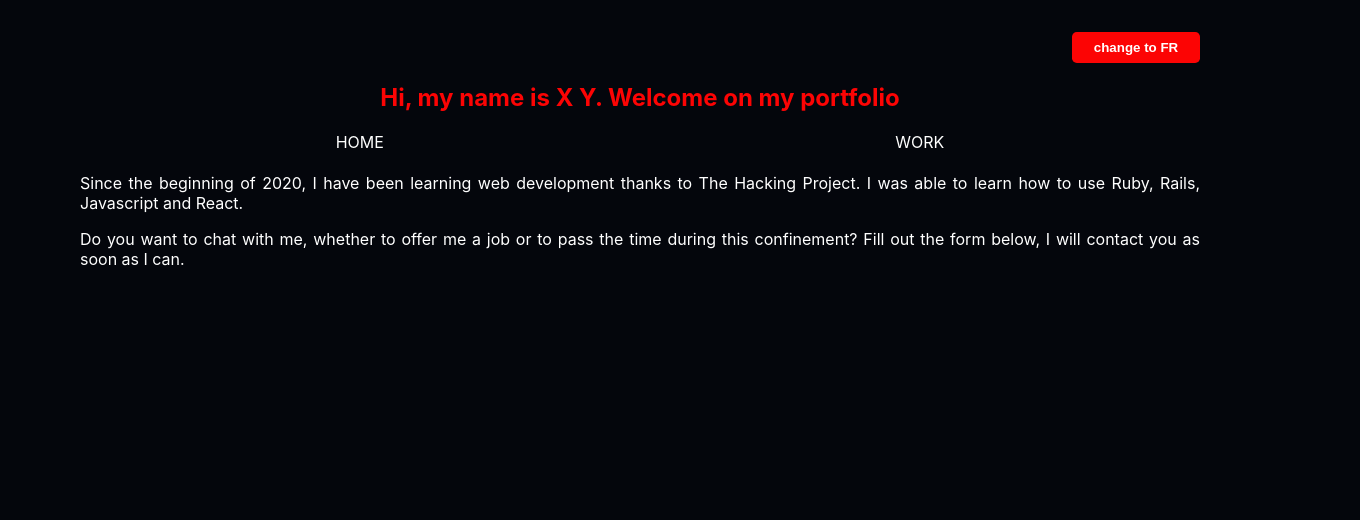
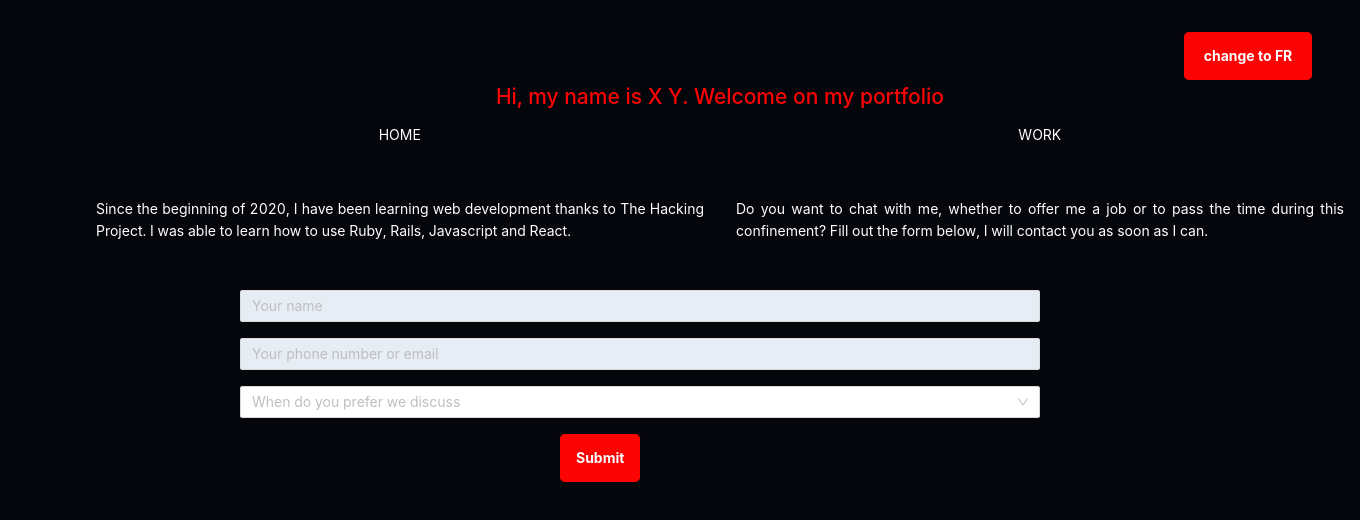
Before and after one commit to julienemo/thp_next_27, a React (Create React App) app in the folder multilingualportfolio/: page / in a window 1280 px wide. Shown: the top 520 px of the page, 1360 px wide, since content can reach past the window. Built offline with nearby package versions, Linux system fonts and the light colour scheme.

Commit message:
[project] added antD CSS and form, translated

```diff
--- /dev/null
+++ b/multilingualportfolio/src/Components/ContactForm.jsx
@@ -0,0 +1,67 @@
+import React from 'react';
+import {
+  Form, Input, Button, Select,
+} from 'antd';
+import { injectIntl, FormattedMessage } from 'react-intl';
+
+const ContactForm = ({ intl }) => {
+  const { Option } = Select;
+  const layout = {
+
+    wrapperCol: {
+      span: 20,
+    },
+  };
+  const tailLayout = {
+    wrapperCol: {
+      offset: 8,
+      span: 16,
+    },
+  };
+  const [form] = Form.useForm();
+
+  return (
+    <Form {...layout} form={form} name="control-hooks">
+      <Form.Item name="name" rules={[{ required: true }]}>
+        <Input placeholder={intl.formatMessage({ id: 'name' })} />
+      </Form.Item>
+
+      <Form.Item name="contact" rules={[{ required: true }]}>
+        <Input placeholder={intl.formatMessage({ id: 'phone_or_mail' })} />
+      </Form.Item>
+
+      <Form.Item name="gender" rules={[{ required: true }]}>
+        <Select placeholder={intl.formatMessage({ id: 'delay' })} allowClear>
+          <Option value="male">{intl.formatMessage({ id: 'asap' })}</Option>
+          <Option value="female">
+            {intl.formatMessage({ id: 'before_next_week' })}
+          </Option>
+          <Option value="other">
+            {intl.formatMessage({ id: 'no_urgent' })}
+          </Option>
+        </Select>
+      </Form.Item>
+      <Form.Item
+        noStyle
+        shouldUpdate={(prevValues, currentValues) => prevValues.gender !== currentValues.gender}
+      >
+        {({ getFieldValue }) => (getFieldValue('gender') === 'other' ? (
+          <Form.Item
+            name="customizeGender"
+            label="Customize Gender"
+            rules={[{ required: true }]}
+          >
+            <Input />
+          </Form.Item>
+        ) : null)}
+      </Form.Item>
+      <Form.Item {...tailLayout}>
+        <Button type="primary" htmlType="submit">
+          Submit
+        </Button>
+      </Form.Item>
+    </Form>
+  );
+};
+
+export default injectIntl(ContactForm);
--- a/multilingualportfolio/src/Components/Navbar.jsx
+++ b/multilingualportfolio/src/Components/Navbar.jsx
@@ -4,9 +4,7 @@ import { FormattedMessage } from 'react-intl';
 
 import Title from './Title';
 
-const Navbar = ({ ...btnOnClick }) => {
-  const one = '1';
-  return (
+const Navbar = ({ ...btnOnClick }) => (
   <nav>
     <div id="btn_zone">
       <button
@@ -30,6 +28,5 @@ const Navbar = ({ ...btnOnClick }) => {
     </div>
   </nav>
 );
-};
 
 export default Navbar;
--- a/multilingualportfolio/src/Pages/Home.jsx
+++ b/multilingualportfolio/src/Pages/Home.jsx
@@ -1,17 +1,23 @@
 import React from 'react';
 import { FormattedMessage } from 'react-intl';
+import ContactForm from '../Components/ContactForm';
 
 const Home = () => {
   console.log('in home');
   return (
-    <div>
-      <p>
-        <FormattedMessage id="presentation" />
-      </p>
-      <p>
-        <FormattedMessage id="contact" />
-      </p>
-    </div>
+    <>
+      <div className="text_zone">
+        <p className="text">
+          <FormattedMessage id="presentation" />
+        </p>
+        <p className="text">
+          <FormattedMessage id="contact" />
+        </p>
+      </div>
+      <div id="form_zone">
+        <ContactForm />
+      </div>
+    </>
   );
 };
 
--- a/multilingualportfolio/src/Pages/Showcase.jsx
+++ b/multilingualportfolio/src/Pages/Showcase.jsx
@@ -4,8 +4,8 @@ import { FormattedMessage } from 'react-intl';
 const Showcase = () => {
   console.log('in Showcase');
   return (
-    <div>
-      <p>
+    <div className="text_zone">
+      <p className="text">
         <FormattedMessage id="work" />
       </p>
     </div>
--- /dev/null
+++ b/multilingualportfolio/src/Translations/En/form.json
@@ -0,0 +1,10 @@
+{
+  "name": "Your name",
+  "phone_or_mail": "Your phone number or email",
+  "delay": "When do you prefer we discuss",
+  "asap": "As soon as possible",
+  "before_next_week": "Before the end of next week",
+  "no_urgent": "No urgency",
+  "submit": "Confirm",
+  "required": "Please fill this field"
+}
--- a/multilingualportfolio/src/Translations/En/index.js
+++ b/multilingualportfolio/src/Translations/En/index.js
@@ -3,6 +3,7 @@ import presentation from './presentation.json';
 import title from './title.json';
 import work from './work.json';
 import links from './links.json';
+import form from './form.json';
 
 const EN = {
   ...contact,
@@ -10,6 +11,7 @@ const EN = {
   ...title,
   ...work,
   ...links,
+  ...form,
 };
 
 export default EN;
--- /dev/null
+++ b/multilingualportfolio/src/Translations/Fr/form.json
@@ -0,0 +1,10 @@
+{
+  "name": "Votre nom",
+  "phone_or_mail": "Votre numéro ou adresse mail",
+  "delay": "Quand ?",
+  "asap": "Dès possible",
+  "before_next_week": "Avant la fin de la semaine pro",
+  "no_urgent": "Rien d'urgent",
+  "submit": "Envoyer",
+  "required": "Veuillez remplir ce champs"
+}
--- a/multilingualportfolio/src/Translations/Fr/index.js
+++ b/multilingualportfolio/src/Translations/Fr/index.js
@@ -3,6 +3,7 @@ import presentation from './presentation.json';
 import title from './title.json';
 import work from './work.json';
 import links from './links.json';
+import form from './form.json';
 
 const FR = {
   ...contact,
@@ -10,6 +11,7 @@ const FR = {
   ...title,
   ...work,
   ...links,
+  ...form,
 };
 
 export default FR;
--- a/multilingualportfolio/src/styles/index.scss
+++ b/multilingualportfolio/src/styles/index.scss
@@ -1,9 +1,10 @@
 $background_gray: #04060c;
 $primary_red: #fc0404;
+$input_bg: #e6edf4;
 
 body {
   margin: 2rem 5rem;
-  color: white;
+  color: white !important;
   background-color: $background_gray;
   font-family: -apple-system, BlinkMacSystemFont, "Segoe UI", "Roboto", "Oxygen",
     "Ubuntu", "Cantarell", "Fira Sans", "Droid Sans", "Helvetica Neue",
@@ -24,18 +25,20 @@ body {
   p {
     text-align: justify;
   }
+
   button {
-    padding: 0.5rem 1rem;
-    background-color: $primary_red;
-    font-weight: bolder;
-    color: white;
-    outline: none;
-    border: 0;
-    border-radius: 0.3rem;
+    padding: 0.5rem 1rem !important;
+    background-color: $primary_red !important;
+    color: white !important;
+    outline: none !important;
+    border: 0 !important;
+    border-radius: 0.3rem !important;
+    min-height: 3rem !important;
+    font-weight: bolder !important;
 
     &:hover {
-      color: $background_gray;
-      cursor: pointer;
+      color: $background_gray !important;
+      cursor: pointer !important;
     }
   }
 
@@ -49,6 +52,14 @@ body {
       font-weight: bolder;
     }
   }
+
+  input,
+  select {
+    border: none;
+    border-radius: 0.3rem;
+    padding: 0.5rem 1rem;
+    outline: none;
+  }
 }
 
 #btn_zone {
@@ -59,6 +70,7 @@ body {
 
 #change_language {
   width: 8rem;
+  margin: 0 3rem;
 }
 
 a.internal,
@@ -87,3 +99,31 @@ a.internal:visited {
   flex-flow: row wrap;
   justify-content: space-around;
 }
+
+.ant-form-item {
+  margin: 1rem 0;
+}
+
+.ant-input,
+.ant-select-selection-search-input {
+  background-color: $input_bg;
+}
+
+label {
+  color: white !important;
+  padding-bottom: 0.5rem;
+}
+
+#form_zone {
+  margin: 3rem 10rem;
+}
+
+.text_zone {
+  margin: 3rem 0 0 0;
+  display: flex;
+
+  .text {
+    width: 50rem;
+    margin: 0 1rem;
+  }
+}
```
Also changed, not shown: multilingualportfolio/src/index.js (+6 -5 lines), 1 other file (tests, documents, lock files or other folders). Lines whose indentation alone changed are shown as unchanged.
